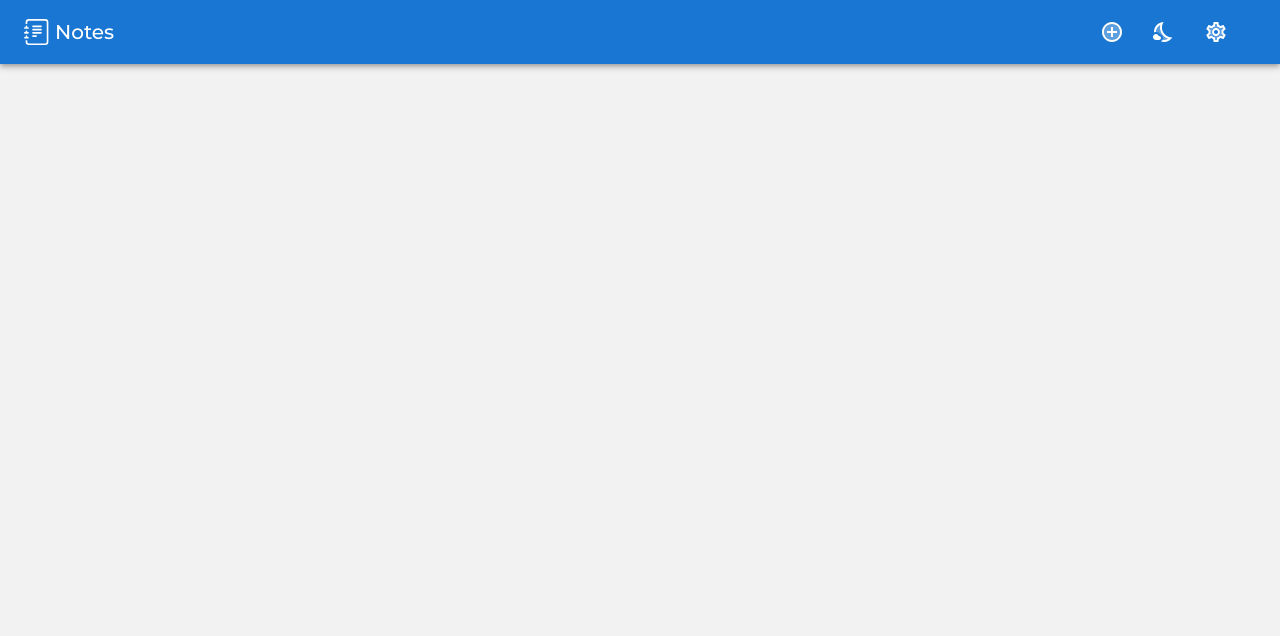
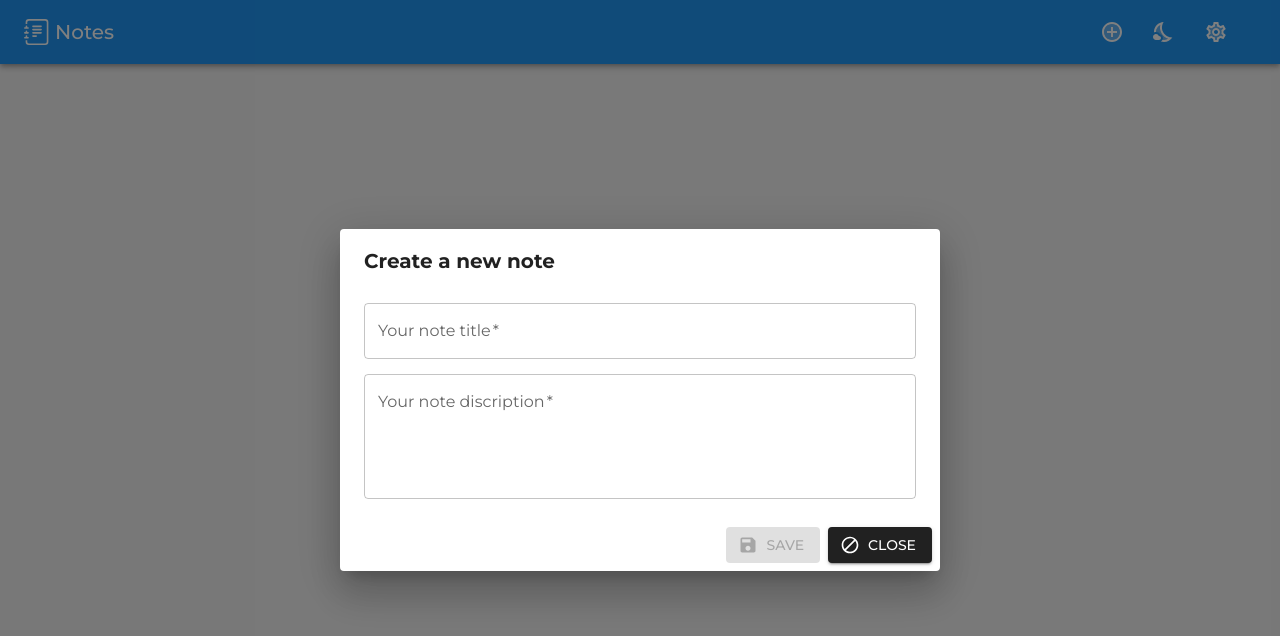
Before and after one commit to tothlevente/notes, a React (Vite) app: page / in a window 1280 px wide. Both pictures are taken after a click on the button 1112 px from the left and 32 px from the top of the page. Shown: the top 636 px of the page. Built offline with nearby package versions, Linux system fonts and the light colour scheme.

Commit message:
Developments

```diff
--- a/src/App.tsx
+++ b/src/App.tsx
@@ -1,20 +1,36 @@
+import CreateNewNote from "./components/CreateNewNote";
 import Header from "./components/Header";
 import Footer from "./components/Footer";
 
+import { ThemeProvider } from "@emotion/react";
 import { createTheme } from "@mui/material";
-import { ThemeProvider } from "@emotion/react";
+import { useState } from "react";
 
 const theme = createTheme({
   typography: {
     fontFamily: ["Montserrat", "sans-serif"].join(","),
   },
+  palette: {
+    primary: {
+      main: "#2196f3",
+    },
+    secondary: {
+      main: "#212121",
+    },
+  },
 });
 
 export default function App() {
+  const [showCreateNewNote, setShowCreateNewNote] = useState(false);
+
   return (
     <ThemeProvider theme={theme}>
+      <CreateNewNote
+        showCreateNewNote={showCreateNewNote}
+        setShowCreateNewNote={setShowCreateNewNote}
+      />
       <div className="site-wrapper">
-        <Header />
+        <Header setShowCreateNewNote={setShowCreateNewNote} />
         <main></main>
         <Footer />
       </div>
--- /dev/null
+++ b/src/components/CreateNewNote.tsx
@@ -0,0 +1,92 @@
+import BlockIcon from "@mui/icons-material/Block";
+import SaveIcon from "@mui/icons-material/Save";
+
+import { useState } from "react";
+
+import {
+  Button,
+  Dialog,
+  DialogActions,
+  DialogContent,
+  DialogTitle,
+  TextField,
+} from "@mui/material";
+
+export default function CreateNewNote({
+  showCreateNewNote,
+  setShowCreateNewNote,
+}: any) {
+  const [titleInput, setTitleInput] = useState("");
+  const [discriptionInput, setDescriptionInput] = useState("");
+
+  function handleClose() {
+    setTitleInput("");
+    setDescriptionInput("");
+    setShowCreateNewNote(false);
+  }
+
+  function handleSave() {}
+
+  return (
+    <Dialog
+      open={showCreateNewNote}
+      onClose={handleClose}
+      aria-labelledby="create-new-note-dialog-title"
+      aria-describedby="create-new-note-dialog-description"
+      maxWidth={"sm"}
+      fullWidth
+    >
+      <DialogTitle
+        sx={{ fontWeight: "bold" }}
+        id="new-note-dialog-title"
+      >
+        Create a new note
+      </DialogTitle>
+      <DialogContent>
+        <div style={{ marginTop: "10px" }}>
+          <TextField
+            id="note-title-input"
+            label="Your note title"
+            type="text"
+            value={titleInput}
+            onChange={(e) => setTitleInput(e.target.value)}
+            fullWidth
+            required
+          />
+        </div>
+        <div style={{ marginTop: "15px" }}>
+          <TextField
+            id="note-discription-input"
+            label="Your note discription"
+            rows={4}
+            value={discriptionInput}
+            onChange={(e) => setDescriptionInput(e.target.value)}
+            fullWidth
+            multiline
+            required
+          />
+        </div>
+      </DialogContent>
+      <DialogActions>
+        <Button
+          variant="contained"
+          onClick={handleSave}
+          startIcon={<SaveIcon />}
+          disabled={
+            titleInput.length < 1 || discriptionInput.length < 1
+          }
+        >
+          Save
+        </Button>
+        <Button
+          variant="contained"
+          color="secondary"
+          onClick={handleClose}
+          startIcon={<BlockIcon />}
+        >
+          Close
+        </Button>
+      </DialogActions>
+    </Dialog>
+  );
+}
--- a/src/components/Header.tsx
+++ b/src/components/Header.tsx
@@ -2,6 +2,8 @@ import NightsStayTwoToneIcon from "@mui/icons-material/NightsStayTwoTone";
 import AddCircleTwoToneIcon from "@mui/icons-material/AddCircleTwoTone";
 import SettingsTwoToneIcon from "@mui/icons-material/SettingsTwoTone";
 import Logo from "./Logo";
+
+import { Box } from "@mui/system";
 
 import {
   AppBar,
@@ -10,9 +12,8 @@ import {
   Tooltip,
   Typography,
 } from "@mui/material";
-import { Box } from "@mui/system";
 
-export default function Header() {
+export default function Header({ setShowCreateNewNote }: any) {
   return (
     <Box sx={{ flexGrow: 1 }}>
       <AppBar position="static">
@@ -32,6 +33,9 @@ export default function Header() {
               color="inherit"
               aria-label="create new note"
               sx={{ mr: 2 }}
+              onClick={() => {
+                setShowCreateNewNote(true);
+              }}
             >
               <AddCircleTwoToneIcon />
             </IconButton>
```
